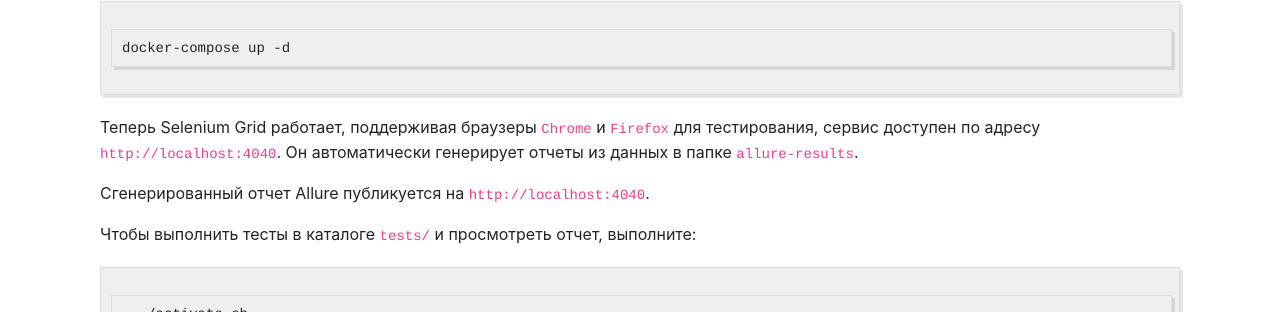
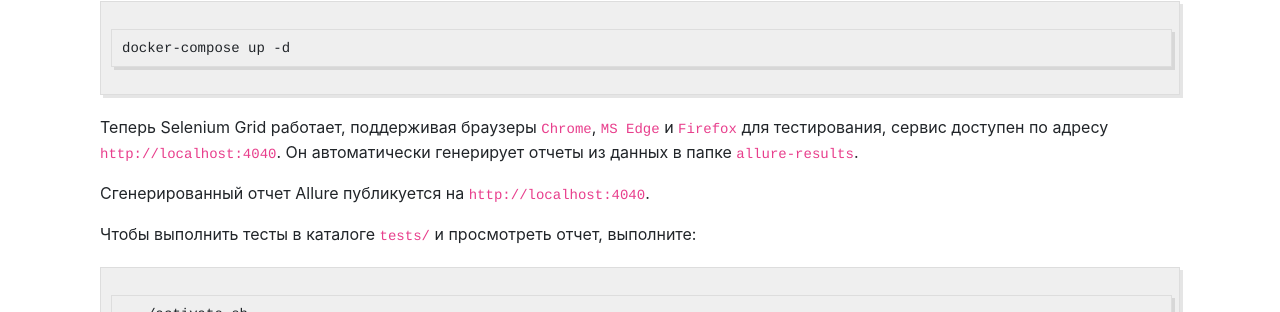
Before and after one commit to andgineer/sorokin.engineer, a Jekyll site: the page built from posts/ru/_posts/2019-03-19-e2e_tests.md, in a window 1280 px wide. Shown: the part 1151-1463 px from the top of the page. Built offline with Jekyll 4.4.1, drawn with Linux system fonts in a browser that asks for light colours; nearby versions of some CDN libraries.

Commit message:
e2e added Edge

````diff
--- a/posts/ru/_posts/2019-03-19-e2e_tests.md
+++ b/posts/ru/_posts/2019-03-19-e2e_tests.md
@@ -34,8 +34,8 @@ git pull https://github.com/andgineer/e2e-tests.git
 docker-compose up -d
 ```
 
-Теперь Selenium Grid работает, поддерживая браузеры `Chrome` и `Firefox` для тестирования, сервис доступен по адресу
-`http://localhost:4040`.
+Теперь Selenium Grid работает, поддерживая браузеры `Chrome`, `MS Edge` и `Firefox` для тестирования,
+сервис доступен по адресу `http://localhost:4040`.
 Он автоматически генерирует отчеты из данных в папке `allure-results`.
 
 Сгенерированный отчет Allure публикуется на `http://localhost:4040`.
````
Also changed, not shown: posts/en/_posts/2019-03-19-e2e_tests.md (+1 -1 lines).
